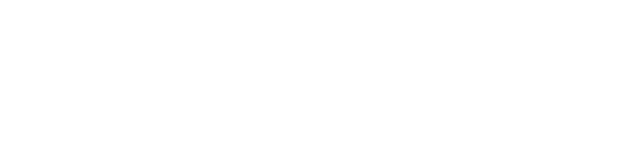
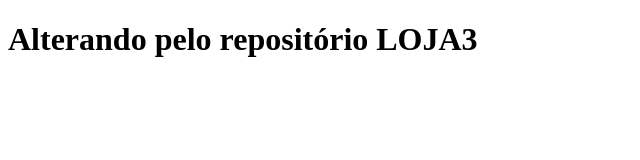
Before and after one commit to daniellage/lojavirtual, a plain HTML site: page index.html in a window 1280 px wide. Shown: the whole page, without its empty margins (0-640 px from the left). Drawn offline with Linux system fonts and the light colour scheme.

Commit message:
Edit index and create script.js

```diff
--- a/index.html
+++ b/index.html
@@ -5,5 +5,7 @@
     <meta name="viewport" content="width=device-width, initial-scale=1.0" />
     <title>Document</title>
   </head>
-  <body></body>
+  <body>
+    <h1>Alterando pelo repositório LOJA3</h1>
+  </body>
 </html>
--- /dev/null
+++ b/script.js
@@ -0,0 +1 @@
+console.log('Hello word');
```
